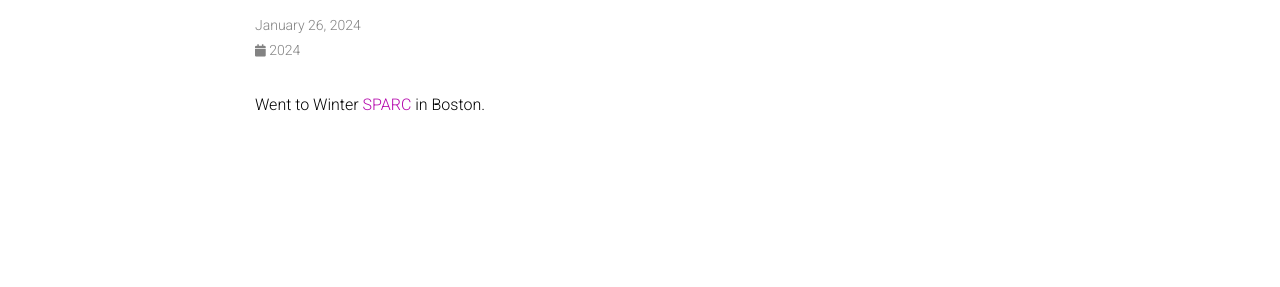
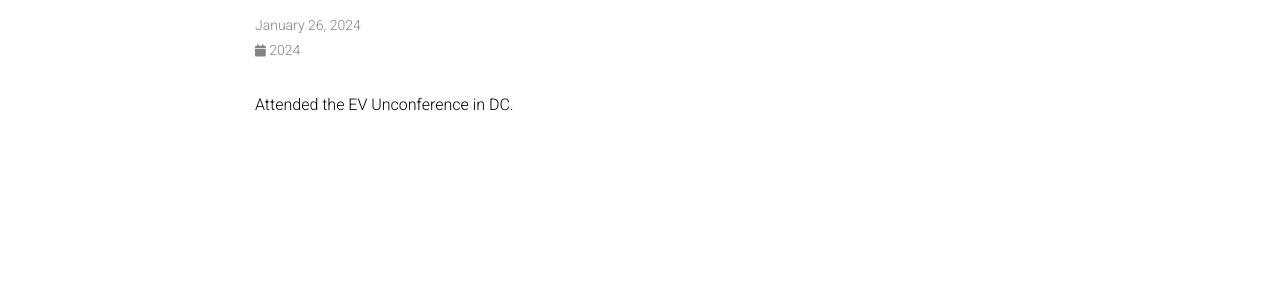
Before and after one commit to sarkarsrijon/sarkarsrijon.github.io, a Jekyll site: the page built from _news/announcement_12.md, in a window 1280 px wide. Shown: the part 146-433 px from the top of the page. Built offline with Jekyll 4.4.1, drawn with Linux system fonts in a browser that asks for light colours; comment, search, counter and statistics services are not loaded; a style sheet for code colours, icons or effects is not loaded.

Commit message:
Update announcement_12.md

```diff
--- a/_news/announcement_12.md
+++ b/_news/announcement_12.md
@@ -5,4 +5,4 @@ inline: true
 related_posts: false
 ---
 
-Went to Winter [SPARC](https://www.sparc.camp/) in Boston.
+Attended the EV Unconference in DC.
```
